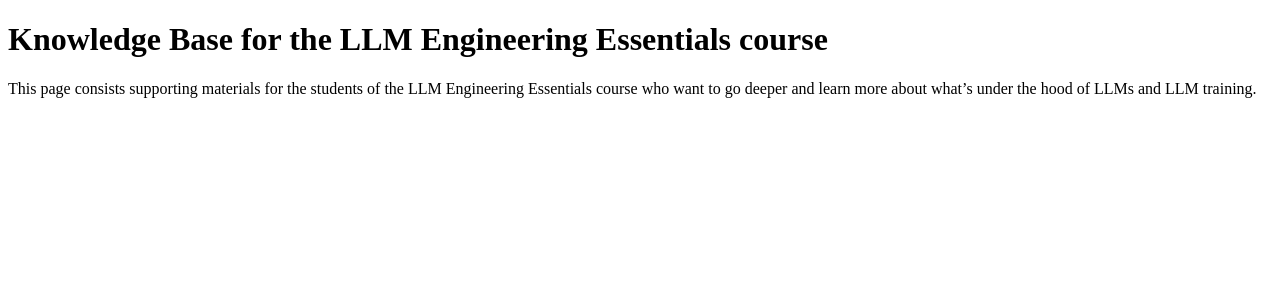
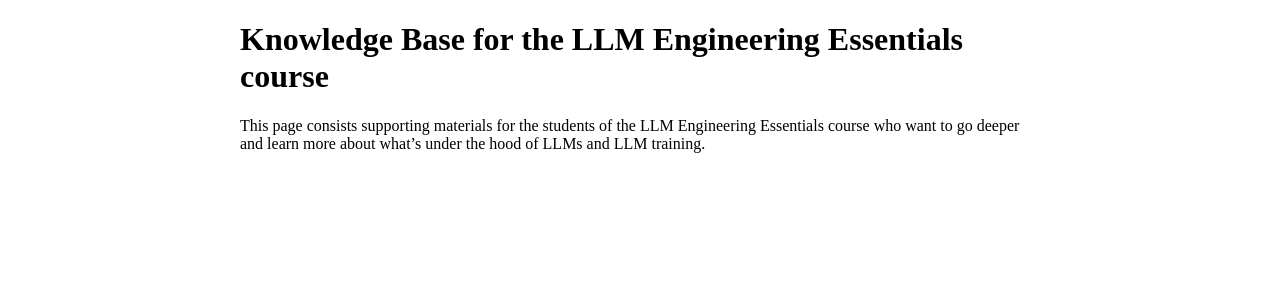
Before and after one commit to Nebius-Academy/knowledge-base, a Jekyll site: the page built from index.md, in a window 1280 px wide. Shown: the top 300 px of the page. Built offline with Jekyll 4.4.1, drawn with Linux system fonts in a browser that asks for light colours.

Commit message:
Update default.html

```diff
--- a/_layouts/default.html
+++ b/_layouts/default.html
@@ -22,8 +22,23 @@
     </script>
     <!-- End of MathJax Configuration -->
 
+
+
+    <!-- Custom Styles -->
+    <style>
+        .container {
+            max-width: 800px;
+            width: 100%;
+            margin: 0 auto;
+            padding: 0 20px;
+        }
+    </style>
+    <!-- End of Custom Styles -->
+
 </head>
 <body>
-    {{ content }}
+    <div class="container">
+        {{ content }}
+    </div>
 </body>
 </html>
```
